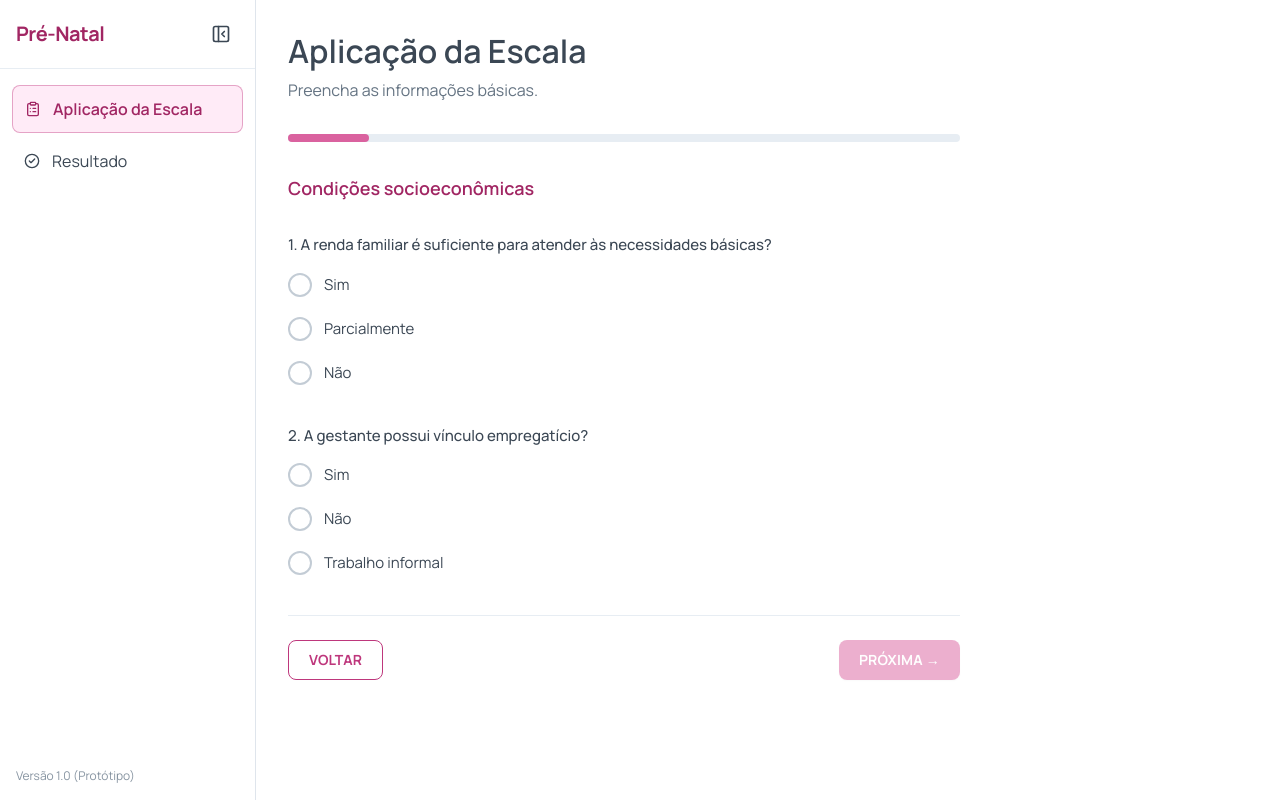
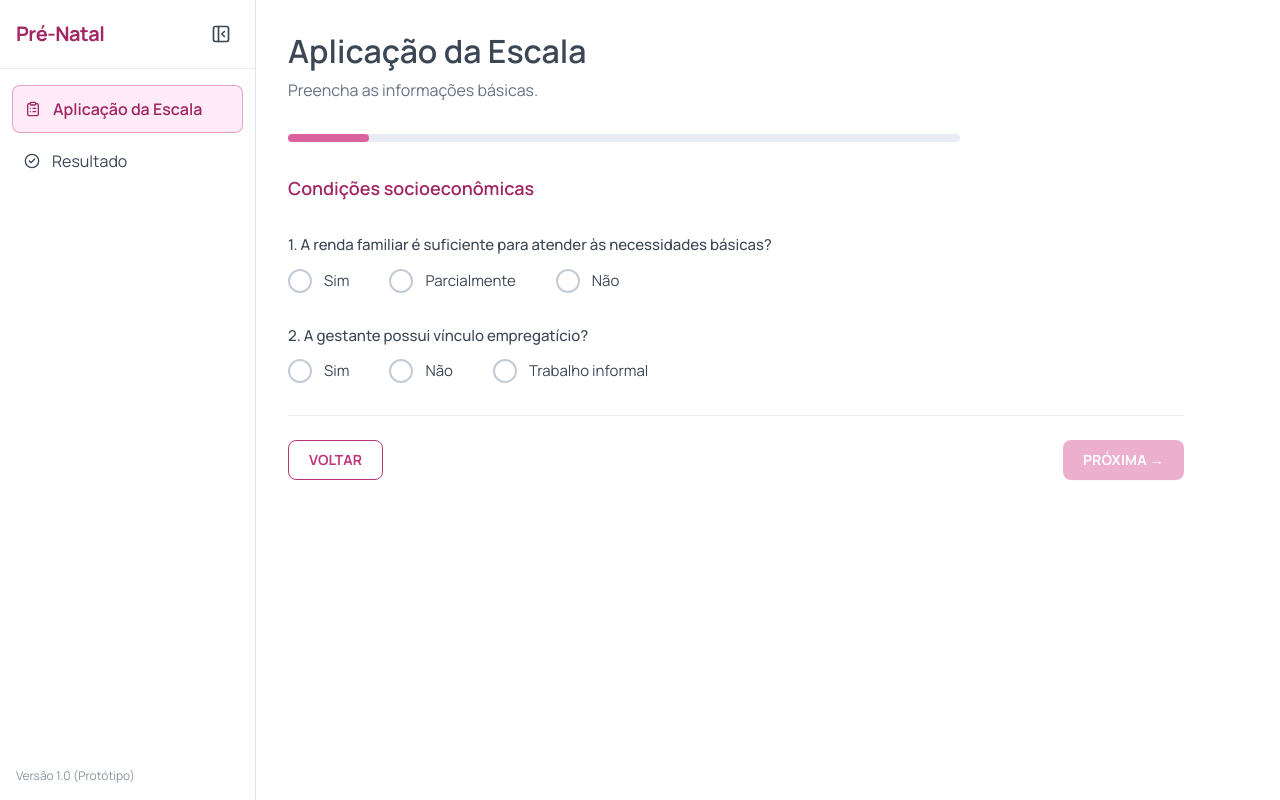
Before and after one commit to Cauatn/vunerabilidades-gestantes, a React (Vite) app: page / in a window 1280 px wide. Built offline with nearby package versions, Linux system fonts and the light colour scheme.

Commit message:
Distribui opcoes de resposta em linha e reduz vao em branco no formulario

```diff
--- a/src/features/avaliacao/components/FormularioExemplo.tsx
+++ b/src/features/avaliacao/components/FormularioExemplo.tsx
@@ -36,7 +36,7 @@ function RadioOption({
 		<button
 			type="button"
 			onClick={onSelect}
-			className="flex items-center gap-3 py-2 text-left text-[15px] text-n-700"
+			className="flex items-center gap-3 whitespace-nowrap text-left text-[15px] text-n-700"
 		>
 			<span
 				className={cn(
@@ -63,8 +63,8 @@ export function FormularioExemplo({ onProximo }: FormularioExemploProps) {
 
 	return (
 		<Page title="Aplicação da Escala" description="Preencha as informações básicas.">
-			<div className="max-w-2xl space-y-8">
-				<div className="h-2 w-full rounded-full bg-n-30">
+			<div className="max-w-4xl space-y-8">
+				<div className="h-2 w-full max-w-2xl rounded-full bg-n-30">
 					<div
 						className="h-2 rounded-full bg-p-400 transition-all"
 						style={{ width: `${Math.max(progresso, 12)}%` }}
@@ -75,8 +75,9 @@ export function FormularioExemplo({ onProximo }: FormularioExemploProps) {
 					<p className="text-lg font-semibold text-p-600">Condições socioeconômicas</p>
 
 					{PERGUNTAS.map((pergunta) => (
-						<div key={pergunta.id} className="flex flex-col gap-1">
-							<p className="mb-1 text-[15px] font-medium text-n-700">{pergunta.texto}</p>
+						<div key={pergunta.id} className="flex flex-col gap-3">
+							<p className="text-[15px] font-medium text-n-700">{pergunta.texto}</p>
+							<div className="flex flex-wrap items-center gap-x-10 gap-y-3">
 								{pergunta.opcoes.map((opcao) => (
 									<RadioOption
 										key={opcao}
@@ -85,6 +86,7 @@ export function FormularioExemplo({ onProximo }: FormularioExemploProps) {
 										onSelect={() => setRespostas((r) => ({ ...r, [pergunta.id]: opcao }))}
 									/>
 								))}
+							</div>
 						</div>
 					))}
 				</div>
```
Lines whose indentation alone changed are shown as unchanged.
